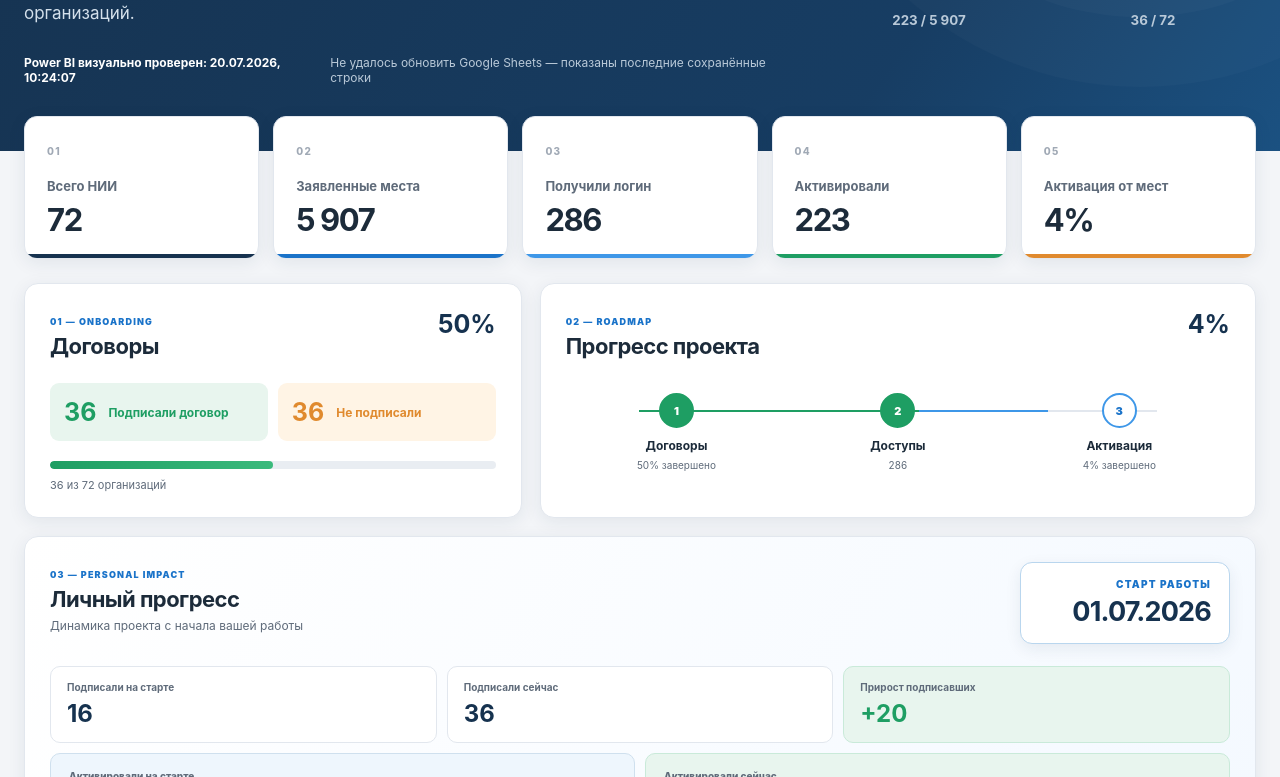
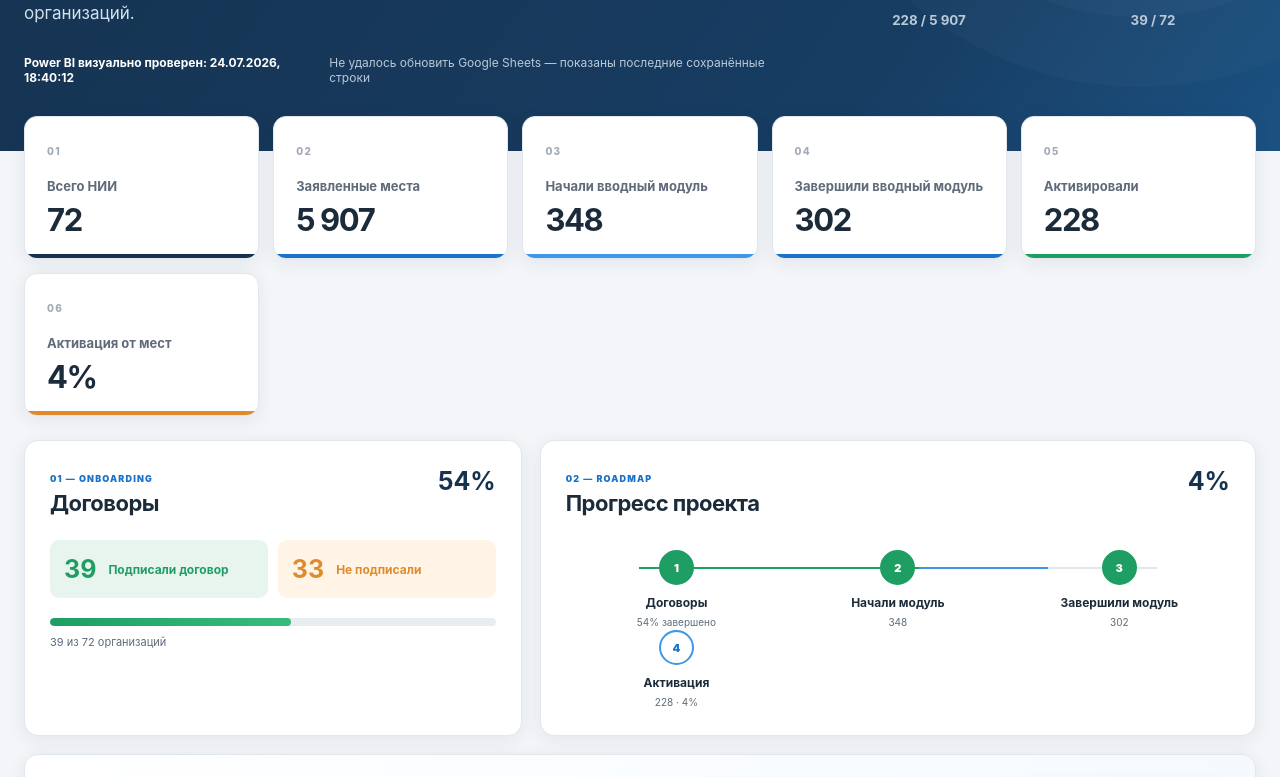
Before and after one commit to nurzhanabdirazakov/chatgpt-edu-nii-kz, a Next.js app: page /chatgpt-edu-nii-kz/ in a window 1280 px wide. Shown: the part 383-1160 px from the top of the page. Built offline with nearby package versions, Linux system fonts and the light colour scheme; no server answers.

Commit message:
Update Power BI funnel metrics

```diff
--- a/app/page.tsx
+++ b/app/page.tsx
@@ -7,7 +7,14 @@ type Lang = "ru" | "kz";
 type SortKey = "name" | "region" | "licenses" | "started" | "activated" | "rate";
 
 const PERSONAL = { started: "01.07.2026", unsignedAtStart: 56, activatedAtStart: 137 };
-const POWER_BI = { started: 286, activated: 223, updated: "20.07.2026, 10:24:07" };
+const POWER_BI = {
+  signed: 39,
+  unsigned: 33,
+  moduleStarted: 348,
+  moduleCompleted: 302,
+  activated: 228,
+  updated: "24.07.2026, 18:40:12",
+};
 const SHEET_CSV = "https://docs.google.com/spreadsheets/d/e/2PACX-1vR6e5pkEU1PhZ-jMbzv1_Gf0c7uzH8nLoh62sK0v3JIGQ8cKRXsZ6pvsVqzfngiVAAE1bem14PB4bGh/pub?gid=1899257310&single=true&output=csv";
 const REFRESH_MS = 12 * 60 * 60 * 1000;
 
@@ -171,9 +178,10 @@ export default function Home() {
   const unsigned = rows.filter(i => !i.signed).sort((a, b) => b.licenses - a.licenses);
   const totalLicenses = rows.reduce((sum, i) => sum + i.licenses, 0);
   const nationalRate = totalLicenses > 0 ? POWER_BI.activated / totalLicenses : 0;
-  const contractRate = rows.length > 0 ? signed.length / rows.length : 0;
+  const contractTotal = POWER_BI.signed + POWER_BI.unsigned;
+  const contractRate = contractTotal > 0 ? POWER_BI.signed / contractTotal : 0;
   const signedAtStart = Math.max(0, rows.length - PERSONAL.unsignedAtStart);
-  const signedGrowth = Math.max(0, signed.length - signedAtStart);
+  const signedGrowth = Math.max(0, POWER_BI.signed - signedAtStart);
   const activationGrowth = Math.max(0, POWER_BI.activated - PERSONAL.activatedAtStart);
   const regions = [...new Set(rows.map(i => i.region))].sort((a, b) => a.localeCompare(b));
   const selected = rows.find(i => i.id === selectedId) ?? rows[0];
@@ -231,7 +239,7 @@ export default function Home() {
           </div>
           <div className="hero-meter" aria-label={`${t.contracts}: ${Math.round(contractRate * 100)}%`}>
             <div className="ring contract-ring" style={{ "--progress": `${contractRate * 360}deg` } as React.CSSProperties}><div><strong>{Math.round(contractRate * 100)}%</strong><span>{t.contracts}</span></div></div>
-            <small>{signed.length} / {rows.length}</small>
+            <small>{POWER_BI.signed} / {contractTotal}</small>
           </div>
         </div>
       </div>
@@ -241,25 +249,28 @@ export default function Home() {
       <section className="kpi-grid" aria-label="Key metrics">
         {[
           ["01", t.total, rows.length, "navy"], ["02", t.licenses, totalLicenses, "blue"],
-          ["03", t.started, POWER_BI.started, "sky"], ["04", t.activated, POWER_BI.activated, "green"],
-          ["05", t.rate, `${Math.round(nationalRate * 100)}%`, "amber"],
+          ["03", lang === "ru" ? "Начали вводный модуль" : "Кіріспе модульді бастады", POWER_BI.moduleStarted, "sky"],
+          ["04", lang === "ru" ? "Завершили вводный модуль" : "Кіріспе модульді аяқтады", POWER_BI.moduleCompleted, "blue"],
+          ["05", t.activated, POWER_BI.activated, "green"],
+          ["06", t.rate, `${Math.round(nationalRate * 100)}%`, "amber"],
         ].map(([no, label, value, tone]) => <article className={`kpi ${tone}`} key={String(no)}><span>{no}</span><p>{label}</p><strong>{typeof value === "number" ? formatNumber(value, lang) : value}</strong></article>)}
       </section>
 
       <section className="contract-grid">
         <article className="card contract-card">
           <div className="section-heading"><div><span className="kicker">01 — ONBOARDING</span><h2>{t.contracts}</h2></div><b>{Math.round(contractRate * 100)}%</b></div>
-          <div className="contract-split"><div className="signed"><strong>{signed.length}</strong><span>{t.signed}</span></div><div className="unsigned"><strong>{unsigned.length}</strong><span>{t.unsigned}</span></div></div>
+          <div className="contract-split"><div className="signed"><strong>{POWER_BI.signed}</strong><span>{t.signed}</span></div><div className="unsigned"><strong>{POWER_BI.unsigned}</strong><span>{t.unsigned}</span></div></div>
           <div className="progress"><i style={{ width: `${contractRate * 100}%` }} /></div>
-          <p className="muted">{signed.length} {t.of} {rows.length} {t.institutes}</p>
+          <p className="muted">{POWER_BI.signed} {t.of} {contractTotal} {t.institutes}</p>
         </article>
 
         <article className="card timeline-card">
           <div className="section-heading"><div><span className="kicker">02 — ROADMAP</span><h2>{t.timeline}</h2></div><b>{Math.round(nationalRate * 100)}%</b></div>
           <div className="timeline">
-              <div className="done"><span>1</span><b>{t.contracts}</b><small>{Math.round(contractRate * 100)}% {t.complete}</small></div>
-            <div className="done"><span>2</span><b>{t.access}</b><small>{POWER_BI.started}</small></div>
-            <div><span>3</span><b>{t.activation}</b><small>{Math.round(nationalRate * 100)}% {t.complete}</small></div>
+            <div className="done"><span>1</span><b>{t.contracts}</b><small>{Math.round(contractRate * 100)}% {t.complete}</small></div>
+            <div className="done"><span>2</span><b>{lang === "ru" ? "Начали модуль" : "Модульді бастады"}</b><small>{POWER_BI.moduleStarted}</small></div>
+            <div className="done"><span>3</span><b>{lang === "ru" ? "Завершили модуль" : "Модульді аяқтады"}</b><small>{POWER_BI.moduleCompleted}</small></div>
+            <div><span>4</span><b>{t.activation}</b><small>{POWER_BI.activated} · {Math.round(nationalRate * 100)}%</small></div>
           </div>
         </article>
       </section>
@@ -271,7 +282,7 @@ export default function Home() {
         </div>
         <div className="personal-stats">
           <div><span>{lang === "ru" ? "Подписали на старте" : "Басында қол қойған"}</span><strong>{signedAtStart}</strong></div>
-          <div><span>{lang === "ru" ? "Подписали сейчас" : "Қазір қол қойған"}</span><strong>{signed.length}</strong></div>
+          <div><span>{lang === "ru" ? "Подписали сейчас" : "Қазір қол қойған"}</span><strong>{POWER_BI.signed}</strong></div>
           <div className="personal-result"><span>{lang === "ru" ? "Прирост подписавших" : "Қол қойғандар өсімі"}</span><strong>+{signedGrowth}</strong></div>
         </div>
         <div className="activation-stats">
```
